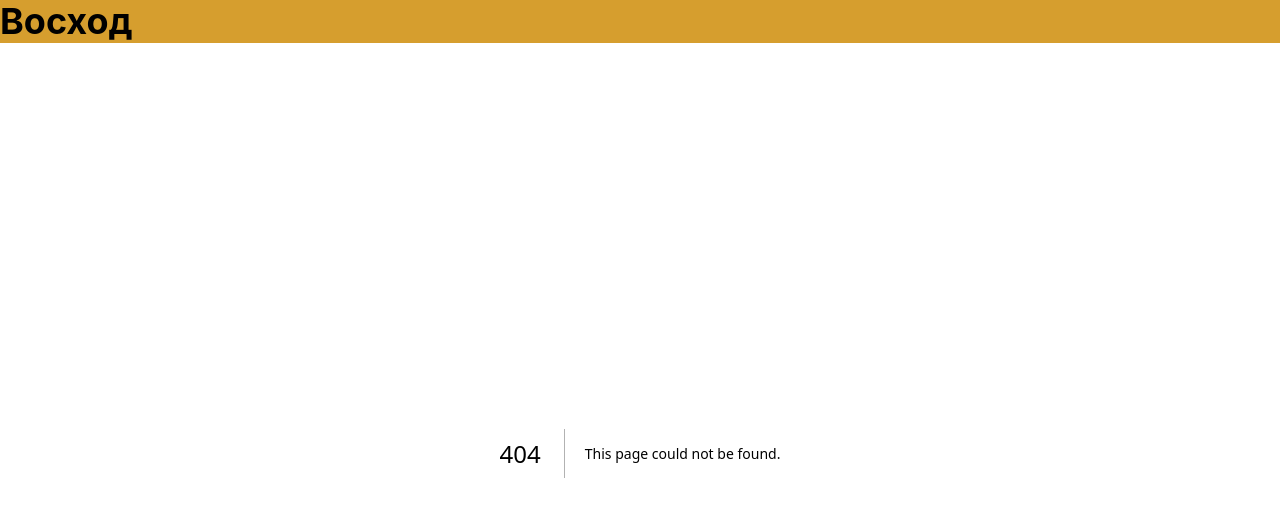
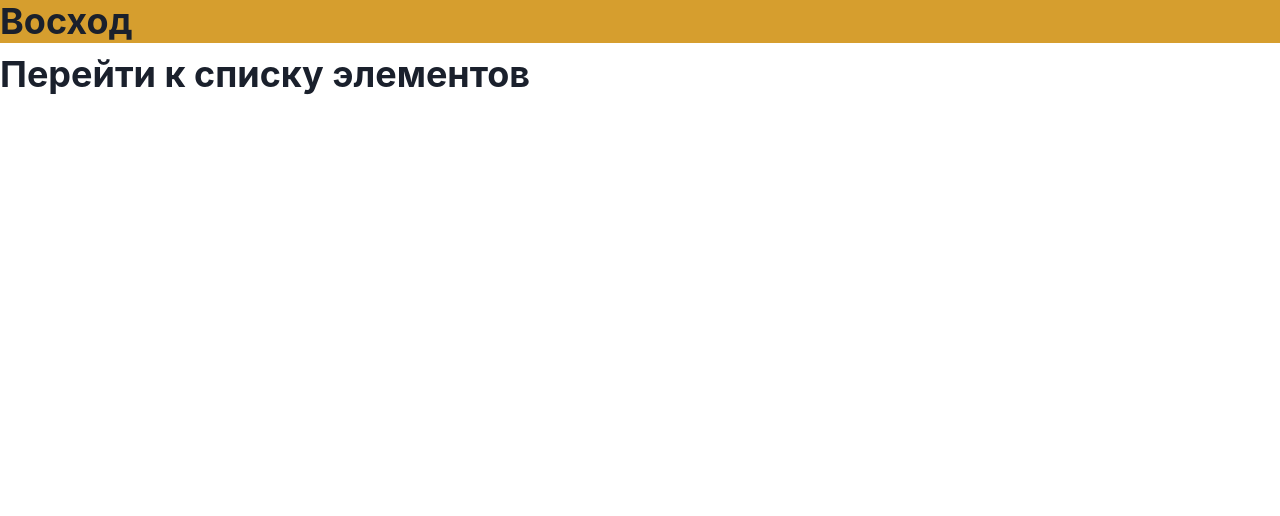
Before and after one commit to Ulyysses/test_voshod, a Next.js app: page / in a window 1280 px wide. Before the commit this address had no page. Shown: the top 516 px of the page. Built offline with nearby package versions, Linux system fonts and the light colour scheme.

Commit message:
make mainPage

```diff
--- /dev/null
+++ b/src/app/page.tsx
@@ -0,0 +1,19 @@
+import { Heading } from "@chakra-ui/react";
+import { Metadata } from "next";
+import Link from "next/link";
+
+export const metadata: Metadata = {
+  title: "Восход",
+};
+
+const ListPage = () => {
+  return (
+    <Link href="/list">
+      <Heading as="h1" size="xl">
+        Перейти к списку элементов
+      </Heading>
+    </Link>
+  );
+};
+
+export default ListPage;
--- a/src/components/header/Header.tsx
+++ b/src/components/header/Header.tsx
@@ -1,23 +1,19 @@
 "use client";
 
 import MainLayout from "@/components/main-layout";
-import {
-  Box,
-  Button,
-  Flex,
-  Heading,
-  Link,
-  useColorMode,
-} from "@chakra-ui/react";
+import { Box, Flex, Heading } from "@chakra-ui/react";
+import Link from "next/link";
 
 const Header = () => {
   return (
     <Box bg="yellow.500">
       <MainLayout>
         <Flex direction="row" alignItems="center" gap="5" mb="10px">
-          <Heading as="h1" size="xl">
-            Восход
-          </Heading>
+          <Link href="/">
+            <Heading as="h2" size="xl">
+              Восход
+            </Heading>
+          </Link>
         </Flex>
       </MainLayout>
     </Box>
```
